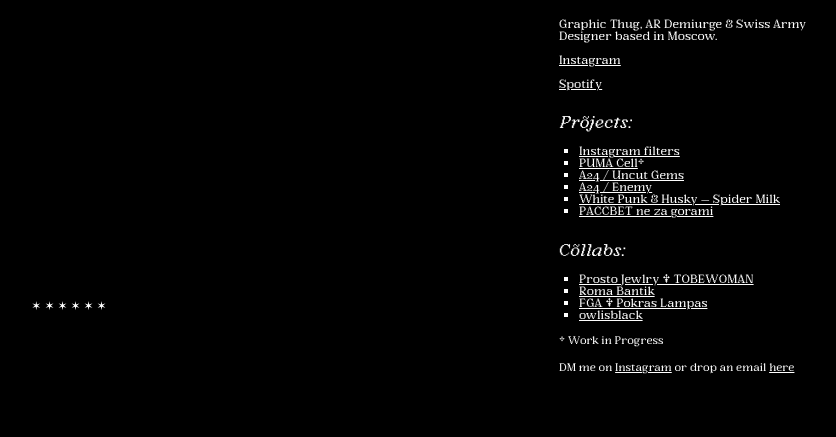
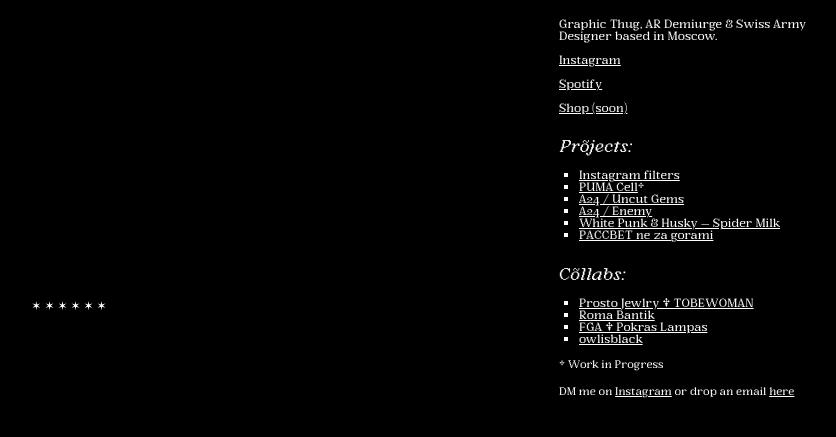
Before and after one commit to slaycid/world, a plain HTML site: page index.html in a window 1280 px wide. Shown: the part 93-530 px from the top of the page, without its empty margins (421-1257 px from the left). Drawn offline with Linux system fonts and the light colour scheme; a script that the page names is missing.

Commit message:
Update index.html

```diff
--- a/index.html
+++ b/index.html
@@ -48,6 +48,7 @@
     <p>Graphic Thug, AR Demiurge & Swiss Army Designer based in Moscow.</p>
     <p><a href="http://instagram.com/slaycid/">Instagram</a></p>
     <p><a href="https://open.spotify.com/user/beqimos550de3fdtu3k3gi7j2?si=56MM1KD3TtSYMRfLvaLL0w/">Spotify</a></p>
+    <p><a href="https://shop.slaycid.world/">Shop (soon)</a></p>
     <h2>Prõjects:</h2>
     <ul type="square">
       <li><a href="http://instagram.com/p/B2rrQsxBrwh/">Instagram filters</a></li>
```
